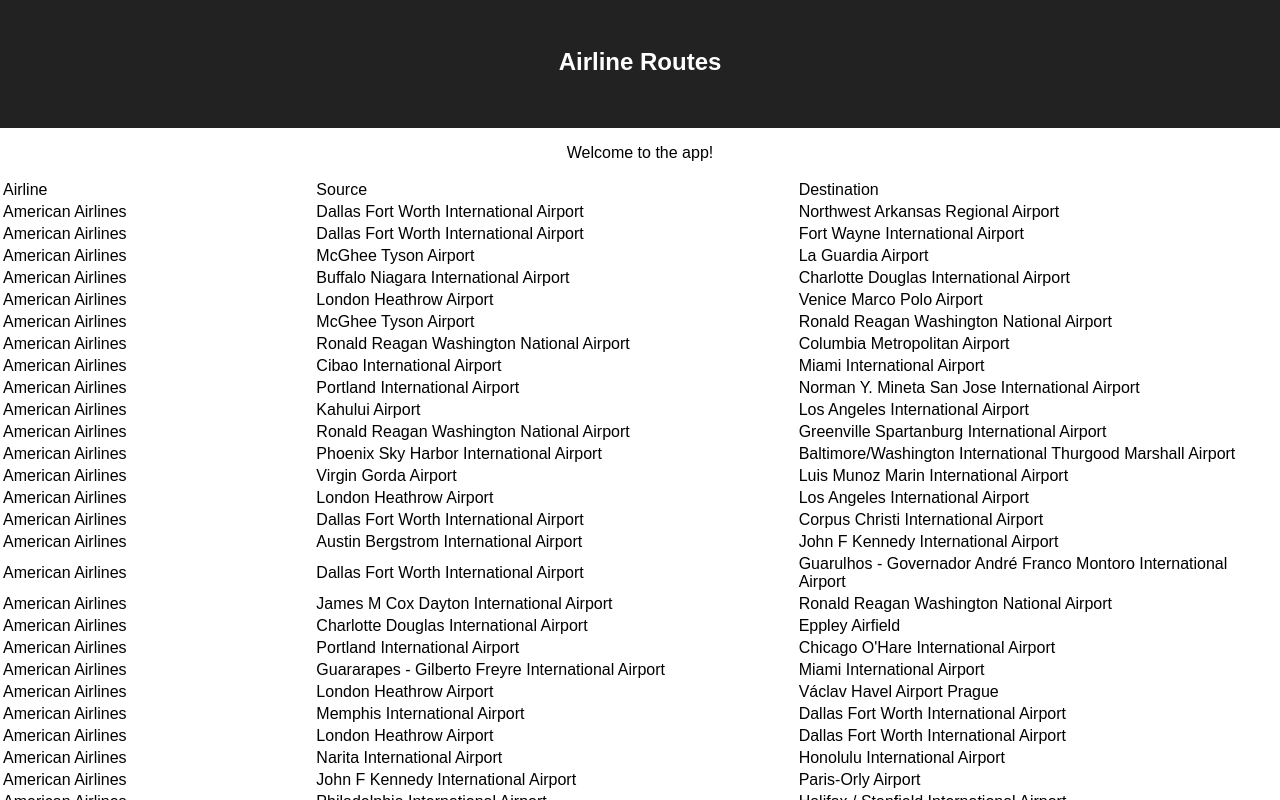
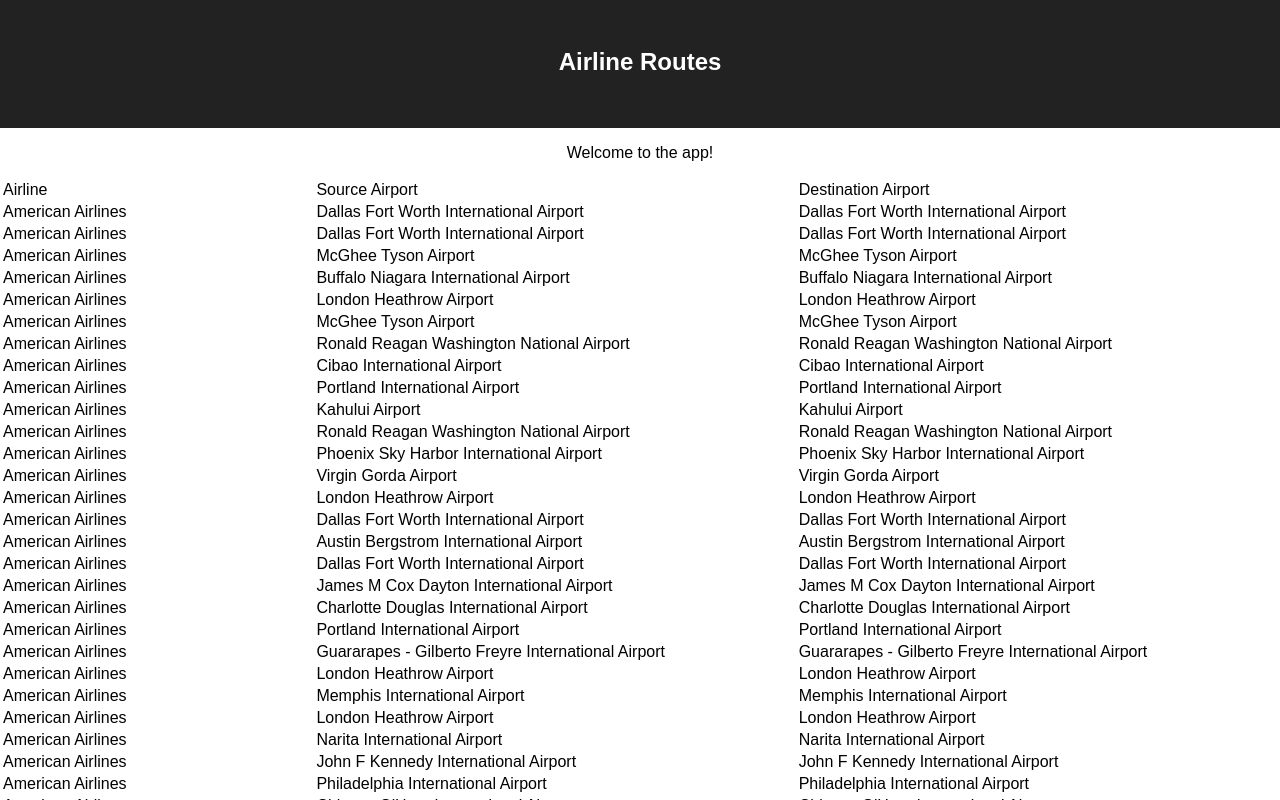
Before and after one commit to mabbason/airline-routes, a React (Create React App) app: page / in a window 1280 px wide. Shown: the top 800 px of the page. Built offline with nearby package versions, Linux system fonts and the light colour scheme.

Commit message:
created Table component, extracted to seperate file

```diff
--- a/src/App.js
+++ b/src/App.js
@@ -1,9 +1,23 @@
-import React, { Component } from 'react';
+import React, { Component }  from 'react';
+import Table from './components/Table'
 import './App.css';
 import data from './data'
 const { routes, getAirlineById, getAirportByCode } = data
 
 const App = () => {
+  const columns = [
+    {name: 'Airline', property: 'airline'},
+    {name: 'Source Airport', property: 'src'},
+    {name: 'Destination Airport', property: 'dest'},
+  ]
+
+  const formatValue = (property, value) => {
+    if (property === 'airline') {
+      return getAirlineById(value)
+    } else {
+      return getAirportByCode(value)
+    }
+  }
 
   return (
   <div className="app">
@@ -15,19 +29,7 @@ const App = () => {
         Welcome to the app!
       </p>
     </section>
-    <table>
-      <tr>
-        <td>Airline</td>
-        <td>Source</td>
-        <td>Destination</td>
-      </tr>
-      {routes.map(r => <tr>
-          <td>{getAirlineById(r.airline)}</td>
-          <td>{getAirportByCode(r.src)}</td>
-          <td>{getAirportByCode(r.dest)}</td>
-        </tr>)
-       }
-    </table>
+    <Table className="routes-table" columns={columns} rows={routes} format={formatValue} />
 
   </div>
   )
--- /dev/null
+++ b/src/components/Table.js
@@ -0,0 +1,19 @@
+import React from 'react';
+
+const Table = ({ className, columns, rows, format }) => {
+  return (
+    <table>
+      <tr>
+        {columns.map(c => <td>{c.name}</td>)}
+      </tr>
+      {rows.map(r => <tr>
+          <td>{format('airline', r.airline)}</td>
+          <td>{format('src', r.src)}</td>
+          <td>{format('dest', r.src)}</td>
+        </tr>)
+       }
+    </table>
+  )
+}
+
+export default Table
```
